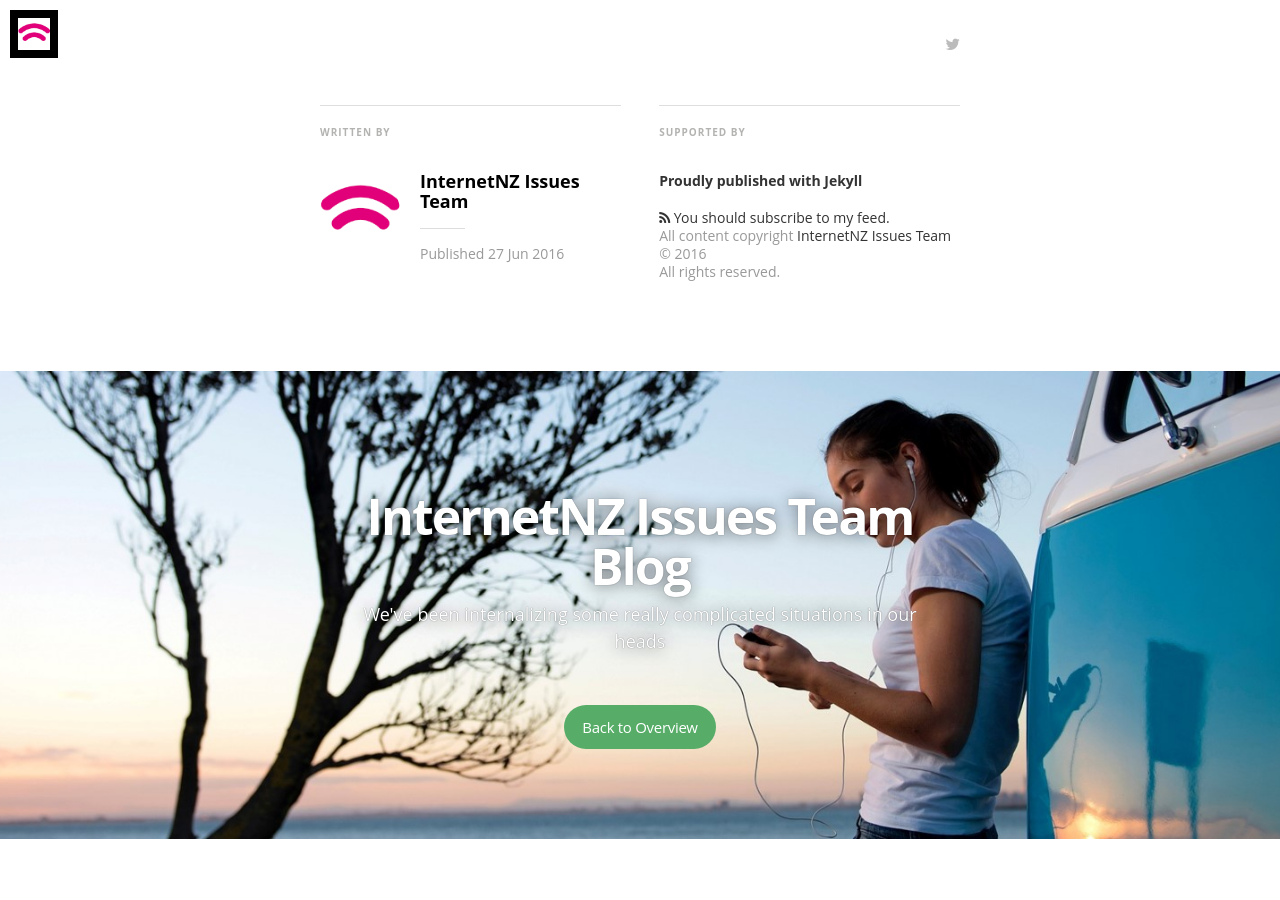
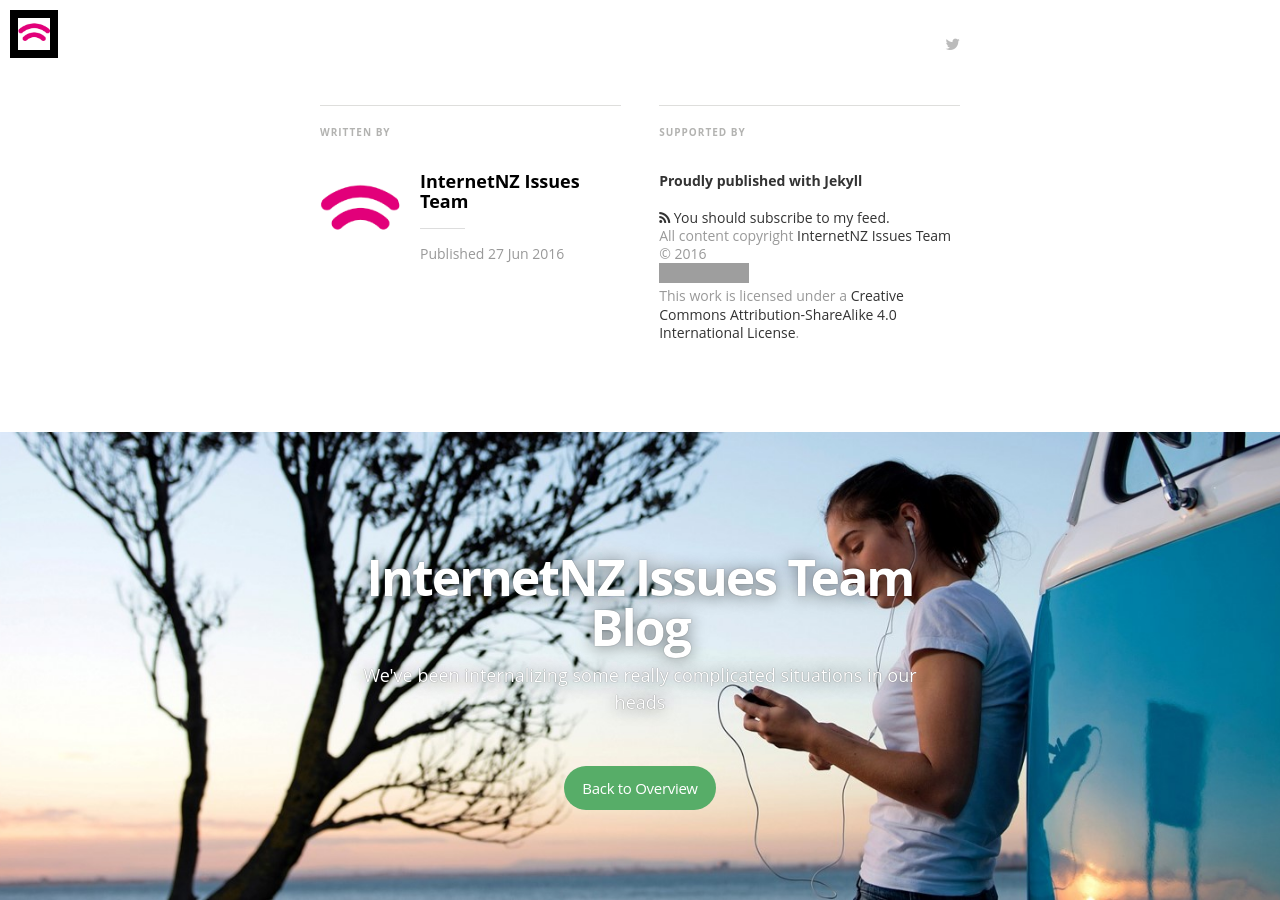
Before and after one commit to InternetNZ/issues_blog_experiment, a Jekyll site: the page built from _posts/2016-06-28-data-centres-webcams-and-sharing-is-caring.md, in a window 1280 px wide and 900 px high, scrolled down 3257 px. Built offline with Jekyll 4.4.1, drawn with Linux system fonts in a browser that asks for light colours; nearby versions of some CDN libraries; some web fonts are replaced; before the commit the page ends 4096 px from its top, so only the background shows below that; grey boxes are pictures that could not be loaded.

Commit message:
Update post.html

```diff
--- a/_layouts/post.html
+++ b/_layouts/post.html
@@ -83,7 +83,7 @@
               <section class="poweredby">Proudly published with <a href="http://jekyllrb.com"> Jekyll</a></section>
               <a class="subscribe" href="{{ "/feed.xml" | prepend: site.baseurl }}"> <span class="tooltip"> <i class="fa fa-rss"></i> You should subscribe to my feed.</span></a>
               <div class="inner">
-                <section class="copyright">All content copyright <a href="{{@blog.url}}/">{{site.author}}</a> &copy; {{ site.time | date: '%Y' }}<br>All rights reserved.</section>
+                <section class="copyright">All content copyright <a href="{{@blog.url}}/">{{site.author}}</a> &copy; {{ site.time | date: '%Y' }}<br><a rel="license" href="http://creativecommons.org/licenses/by-sa/4.0/"><img alt="Creative Commons License" style="border-width:0" src="https://i.creativecommons.org/l/by-sa/4.0/80x15.png" /></a><br />This work is licensed under a <a rel="license" href="http://creativecommons.org/licenses/by-sa/4.0/">Creative Commons Attribution-ShareAlike 4.0 International License</a>.</section>
               </div>
             </footer>
           </div>
```
